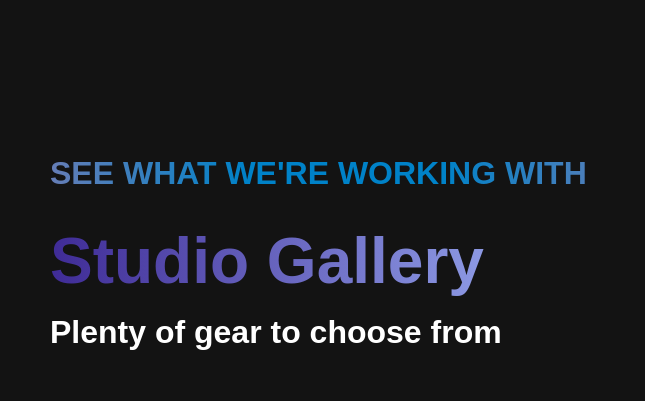
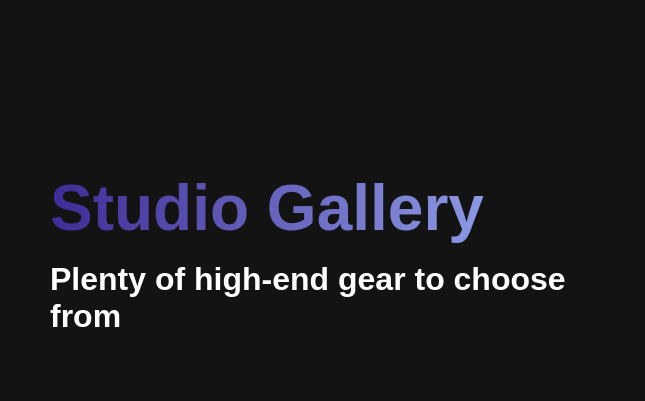
Before and after one commit to mwaltis/mwaltis.github.io, a plain HTML site: page index.html in a window 1280 px wide. Shown: the part 3235-3636 px from the top of the page, 0-645 px from the left. Drawn offline with Linux system fonts and the light colour scheme.

Commit message:
Update index.html

```diff
--- a/index.html
+++ b/index.html
@@ -104,9 +104,9 @@
 	    <div class="main" id="gallery">
       <div class="main__container">
         <div class="main__content">
-          <h1>See What We're Working With</h1>
+
           <h2>Studio Gallery</h2>
-          <p>Plenty of gear to choose from</p>
+          <p>Plenty of high-end gear to choose from</p>
         </div>
         <div class="main__img--container">
           <div class="main__img--card" id="card-3">
```
